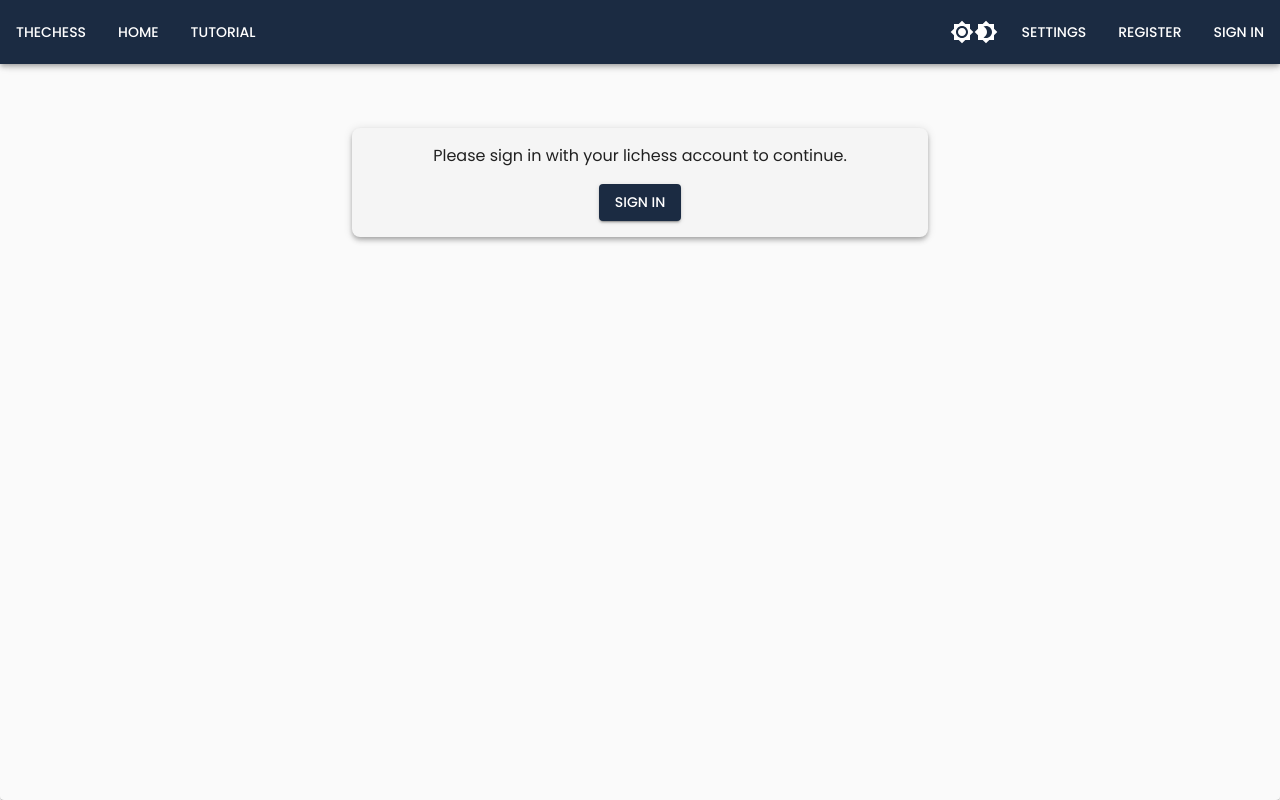
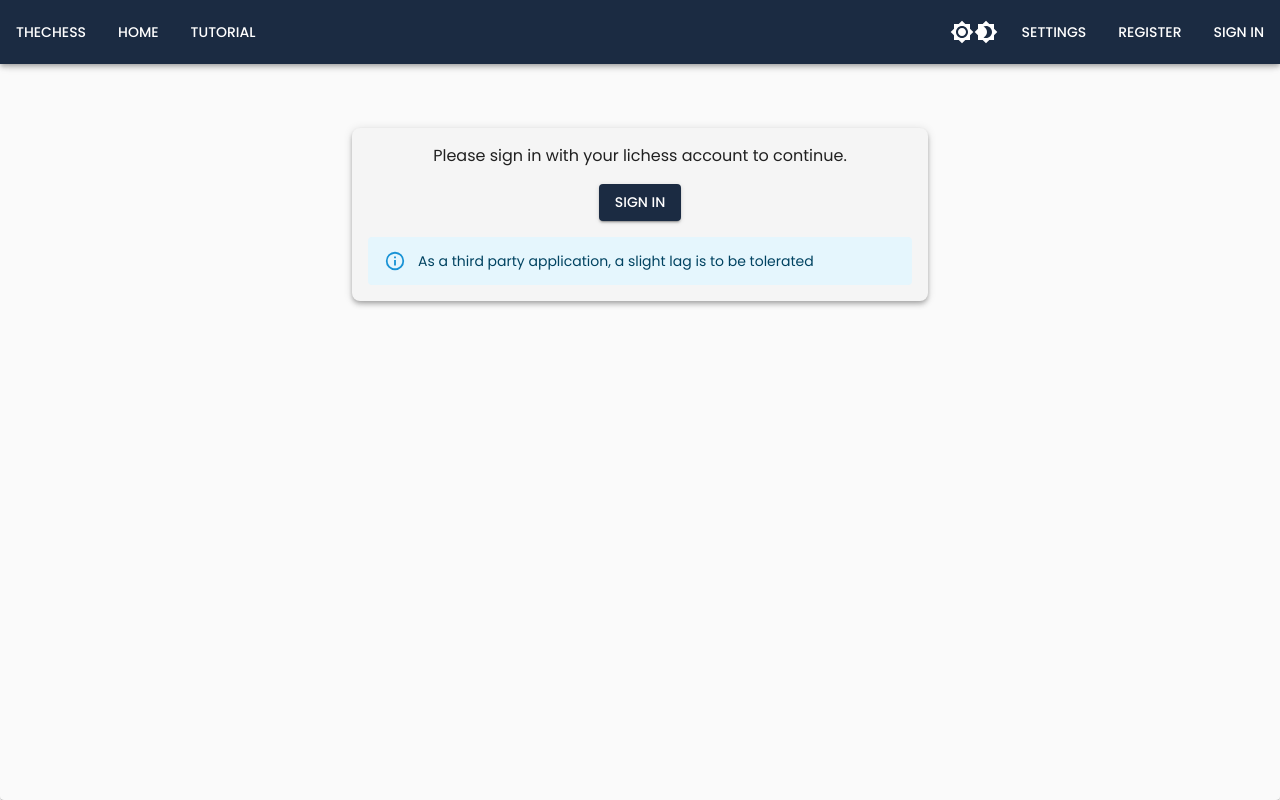
Before and after one commit to MarcelJulian/the-chess, a React (Create React App) app in the folder src/main/frontend/: page / in a window 1280 px wide. Built offline with nearby package versions, Linux system fonts and the light colour scheme.

Commit message:
feat: :sparkles: add a simple info

```diff
--- a/src/main/frontend/src/pages/HomePage/index.jsx
+++ b/src/main/frontend/src/pages/HomePage/index.jsx
@@ -1,6 +1,7 @@
 import React, { useState, useEffect } from "react";
 
 import LoadingButton from "@mui/lab/LoadingButton";
+import Alert from "@mui/material/Alert";
 import Box from "@mui/material/Box";
 import Button from "@mui/material/Button";
 import Card from "@mui/material/Card";
@@ -211,6 +212,7 @@
     <Card
       sx={{
         marginBottom: "1rem",
+        paddingX: "1rem",
         borderRadius: "16px",
         width: "50%",
         backgroundColor
@@ -230,6 +232,9 @@
         >
           Sign In
         </Button>
+        <Alert severity="info" sx={{ marginTop: "1rem", width: "100%" }}>
+          As a third party application, a slight lag is to be tolerated
+        </Alert>
       </Box>
     </Card>
   );
```
